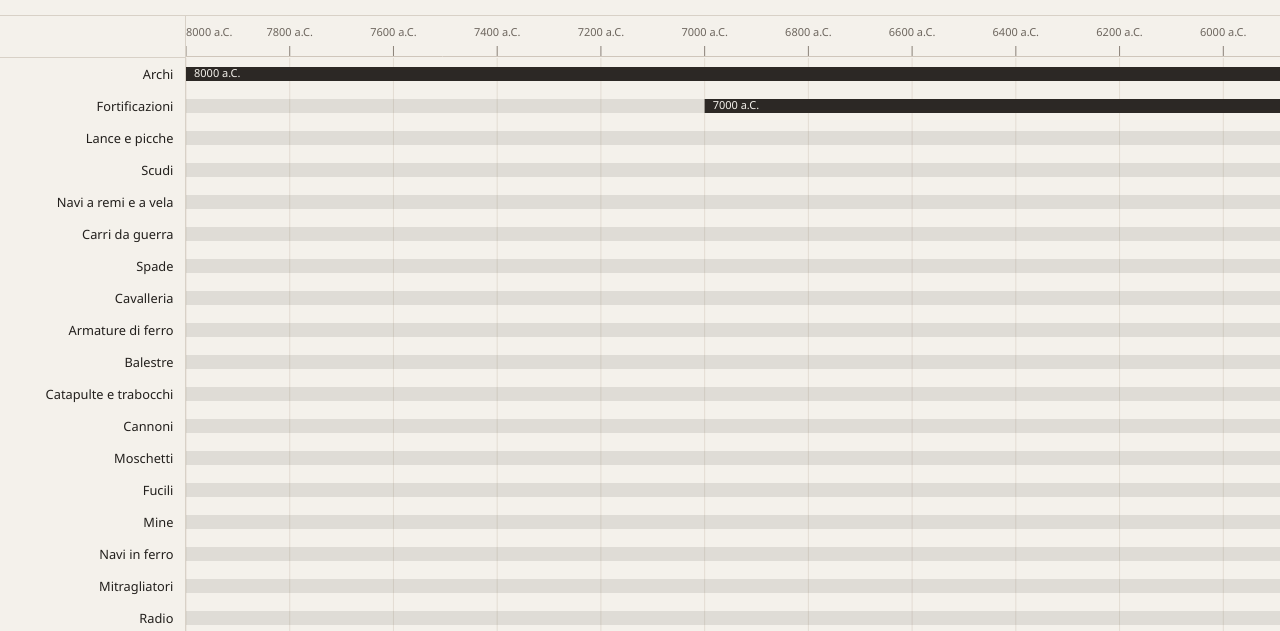
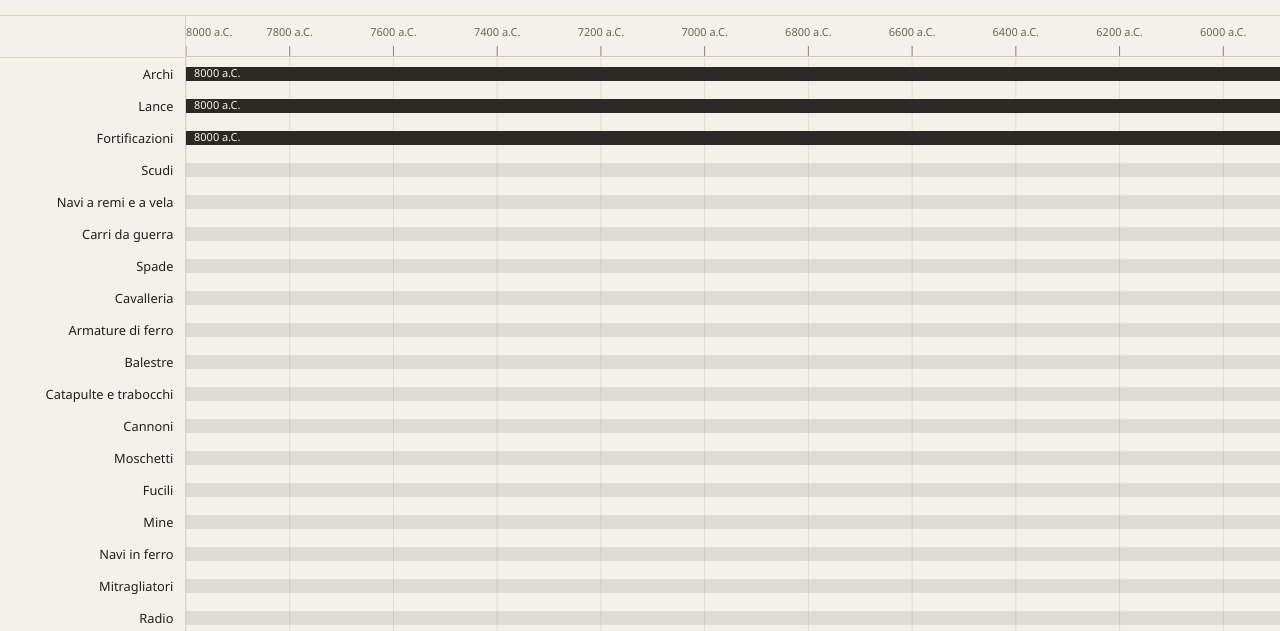
Before and after one commit to Farquad/Farquad.github.io, a plain HTML site: page Infografiche/tecnologie-guerra.html in a window 1280 px wide. Shown: the part 155-786 px from the top of the page. Drawn offline with Linux system fonts and the light colour scheme.

Commit message:
fix tecnologie

```diff
--- a/Infografiche/tecnologie-guerra.html
+++ b/Infografiche/tecnologie-guerra.html
@@ -169,8 +169,8 @@
 
 <footer>
   <p id="plot-desc">Date convenzionali, arrotondate: segnano l’ingresso nell’uso bellico diffuso e l’uscita da quell’uso. Non segnano l’anno di invenzione né l’uso cerimoniale.</p>
-  <p>Un episodio isolato non allunga la barra. Restano fuori la mitragliatrice Gatling (1862), il sommergibile Hunley (1864), i razzi cinesi medievali e i razzi Congreve. Le armature di bronzo non hanno una riga propria. Gli elmetti del Novecento e le corazze napoleoniche non prolungano le armature di ferro: gli elmetti stanno sulla riga delle protezioni moderne.</p>
-  <p>Sulla riga delle navi in ferro la corazzata classica esce di scena nel 1945; portaerei e sommergibili hanno righe proprie. Elica e jet sono insieme sulla riga degli aerei. I droni di sola ricognizione, prima del 2001, non aprono la riga dei droni armati. Le armi nucleari restano negli arsenali dal 1945 e in combattimento sono state usate solo in quell’anno. Le armi chimiche compaiono a Ypres (1915–1918) e poi a tratti fino alla guerra Iran-Iraq (1935–1988).</p>
+  <p>Un episodio isolato non allunga la barra. Restano fuori la mitragliatrice Gatling (1862), il sommergibile Hunley (1864), i razzi cinesi medievali e i razzi Congreve. Le armature di bronzo non hanno una riga propria. Gli elmetti del Novecento e le corazze napoleoniche non prolungano le armature di ferro: gli elmetti stanno sulla riga delle protezioni moderne. La picca non ha una riga propria: è la lancia lunga da formazione e scompare con la baionetta intorno al 1700. Lo scudo entra nel 3000 a.C., quando gli eserciti lo documentano; gli scudi di cuoio più antichi non hanno una data sicura.</p>
+  <p>Sulla riga delle navi in ferro la corazzata classica esce di scena nel 1945; portaerei e sommergibili hanno righe proprie. La galea cessa di essere decisiva dopo Lepanto (1571); la riga delle navi a remi e a vela prosegue con la vela fino al 1860. Elica e jet sono insieme sulla riga degli aerei. I droni di sola ricognizione, prima del 2001, non aprono la riga dei droni armati. Le armi nucleari restano negli arsenali dal 1945 e in combattimento sono state usate solo in quell’anno. La balestra è militare in Cina dal 400 a.C. e in Europa dal Mille circa. Le mine del 1855 sono navali (Crimea); quelle terrestri si diffondono dal 1914. Le portaerei sono in servizio dagli anni Venti e diventano decisive nel 1940: la barra si apre allora, allo stesso modo dei sommergibili, che partono nel 1914. Le armi chimiche compaiono a Ypres (1915–1918), poi in Etiopia e in Cina (1935–1945), nella guerra Iran-Iraq (1980–1988) e in Siria (2013–2018). Nel 1939–1945 non risultano usate sul fronte europeo.</p>
 </footer>
 
 <script>
@@ -190,8 +190,8 @@
 
   var rows = [
     { name: "Archi", spans: [[-8000, 1700]] },
-    { name: "Fortificazioni", spans: [[-7000, END]], open: true },
-    { name: "Lance e picche", spans: [[-3000, 1700]] },
+    { name: "Lance", spans: [[-8000, 1700]] },
+    { name: "Fortificazioni", spans: [[-8000, END]], open: true },
     { name: "Scudi", spans: [[-3000, 1600]] },
     { name: "Navi a remi e a vela", spans: [[-2500, 1860]] },
     { name: "Carri da guerra", spans: [[-1700, -300]] },
@@ -209,7 +209,7 @@
     { name: "Radio", spans: [[1904, END]], open: true },
     { name: "Aerei", spans: [[1911, END]], open: true },
     { name: "Sommergibili", spans: [[1914, END]], open: true },
-    { name: "Armi chimiche", spans: [[1915, 1918], [1935, 1988]] },
+    { name: "Armi chimiche", spans: [[1915, 1918], [1935, 1945], [1980, 1988], [2013, 2018]] },
     { name: "Elmetti e protezioni", spans: [[1915, END]], open: true },
     { name: "Carri armati", spans: [[1916, END]], open: true },
     { name: "Radar", spans: [[1940, END]], open: true },
@@ -422,9 +422,12 @@
       var finishText = endLabel(row, last[1]);
 
       if (row.spans.length > 1) {
-        placeLeft(row.spans.map(function (span) {
+        var combinedSpans = row.spans.map(function (span) {
           return fmt(span[0]) + "–" + fmt(span[1]);
-        }).join("  ·  "), barStart, mid);
+        }).join("  ·  ");
+        if (barStart - 10 - textWidth(combinedSpans, 12) >= 2) {
+          placeLeft(combinedSpans, barStart, mid);
+        }
         return;
       }
 
```
